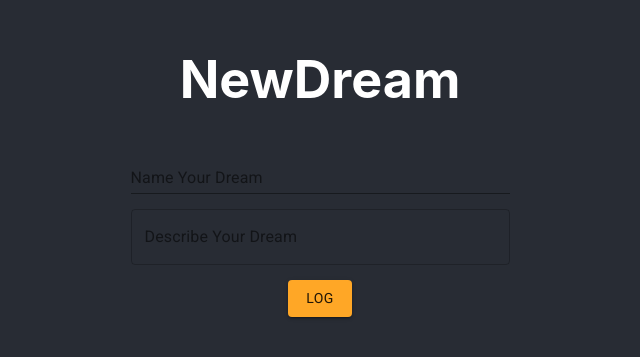
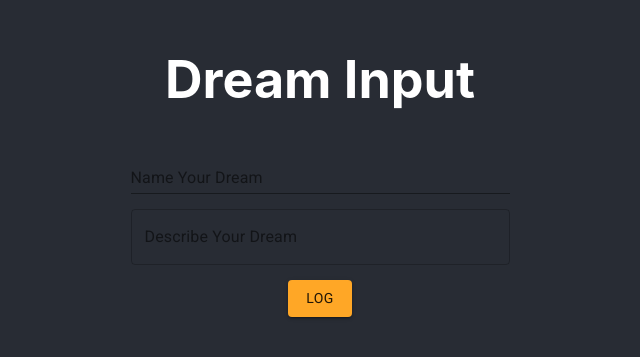
Before and after one commit to Vivid-Project/frontend, a React (Create React App) app: page /newdream in a window 1280 px wide. Shown: the part 235-592 px from the top of the page, without its empty margins (320-960 px from the left). Built offline with nearby package versions, Linux system fonts and the light colour scheme.

Commit message:
Add input field and submit button

```diff
--- a/src/App.css
+++ b/src/App.css
@@ -13,7 +13,8 @@
   color: white;
 }
 
-input {
+input,
+textarea {
   color: floralwhite !important;
 }
 
--- a/src/modules/NewDream/NewDream.js
+++ b/src/modules/NewDream/NewDream.js
@@ -29,7 +29,7 @@ const NewDream = () => {
   return (
     <ThemeProvider theme={theme}>
       <main>
-        <h1>NewDream</h1>
+        <h1>Dream Input</h1>
         <form noValidate autoComplete="off">
           <TextField
             id="dream-title"
@@ -38,6 +38,12 @@ const NewDream = () => {
             label="Name Your Dream"
             fullWidth
           ></TextField>
+          {/* <TextField
+            id="dream-date"
+            variant="outlined"
+            color="primary"
+            type="date"
+          ></TextField> */}
           <TextField
             id="dream-body"
             variant="outlined"
```
